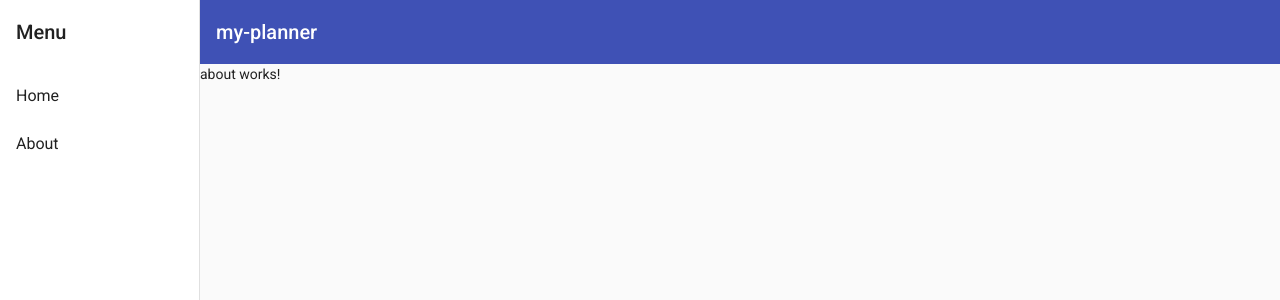
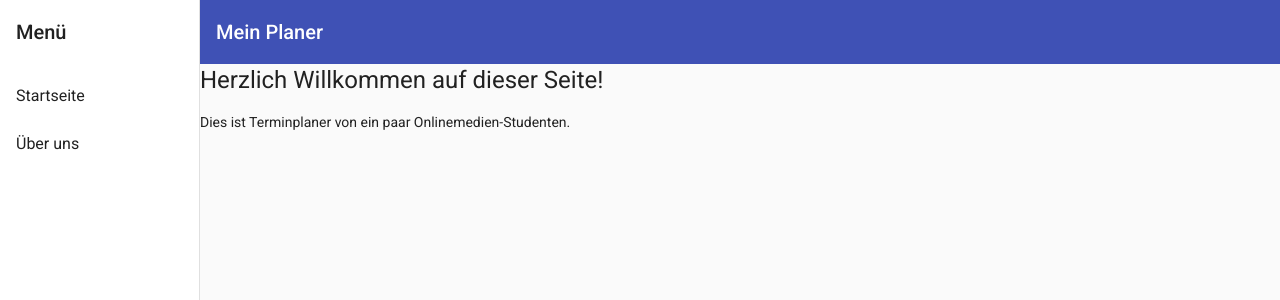
Before and after one commit to ninaeberle/my-planner, an Angular app: page /about in a window 1280 px wide. Shown: the top 300 px of the page. Built offline with nearby package versions, Linux system fonts and the light colour scheme.

Commit message:
added setDone functionality and some text updates

```diff
--- a/src/app/about/about.component.html
+++ b/src/app/about/about.component.html
@@ -1 +1,4 @@
-<p>about works!</p>
+<h1>Herzlich Willkommen auf dieser Seite!</h1>
+<p>
+    Dies ist Terminplaner von ein paar Onlinemedien-Studenten.
+</p>
--- a/src/app/events/events.component.html
+++ b/src/app/events/events.component.html
@@ -1,7 +1,10 @@
-<input type="text" #input>
-<button (click)="add(input.value)">Add</button>
+<div style="margin: 50px;">
+    <input type="text" #input>
+<button (click)="add(input.value)">Hinzufügen</button>
 <ul>
     <li *ngFor="let event of events">
-        {{ event.title }}
+        {{ event.title }} ({{event.over}})
+            <button (click)="setDone(event)">Erledigt</button>
     </li>
 </ul>
+</div>
--- a/src/app/events/events.component.ts
+++ b/src/app/events/events.component.ts
@@ -16,6 +16,12 @@ export class EventsComponent implements OnInit {
   ngOnInit(): void {
     this.getAll();
   }
+  async setDone(event:Event) {
+      event.over = true;
+        await this.eventService.events.put(event);
+        await this.getAll();
+    }
+
   async getAll() {
     this.events = await this.eventService.getAll();
   }
--- a/src/app/nav/nav.component.html
+++ b/src/app/nav/nav.component.html
@@ -3,10 +3,10 @@
       [attr.role]="(isHandset$ | async) ? 'dialog' : 'navigation'"
       [mode]="(isHandset$ | async) ? 'over' : 'side'"
       [opened]="(isHandset$ | async) === false">
-    <mat-toolbar>Menu</mat-toolbar>
+    <mat-toolbar>Menü</mat-toolbar>
     <mat-nav-list>
-      <a mat-list-item routerLink="">Home</a>
-      <a mat-list-item routerLink="about">About</a>
+      <a mat-list-item routerLink="">Startseite</a>
+      <a mat-list-item routerLink="about">Über uns</a>
 
     </mat-nav-list>
   </mat-sidenav>
@@ -20,7 +20,7 @@
         *ngIf="isHandset$ | async">
         <mat-icon aria-label="Side nav toggle icon">menu</mat-icon>
       </button>
-      <span>my-planner</span>
+      <span>Mein Planer</span>
     </mat-toolbar>
     <!-- Add Content Here -->
     <ng-content>
```
Also changed, not shown: src/app/event.service.ts (line endings or trailing spaces).
